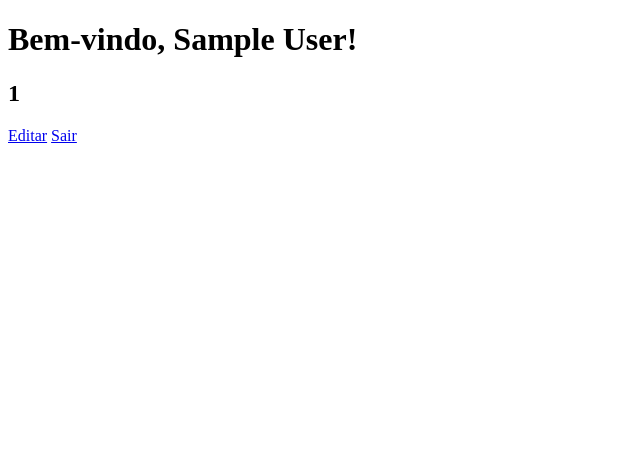
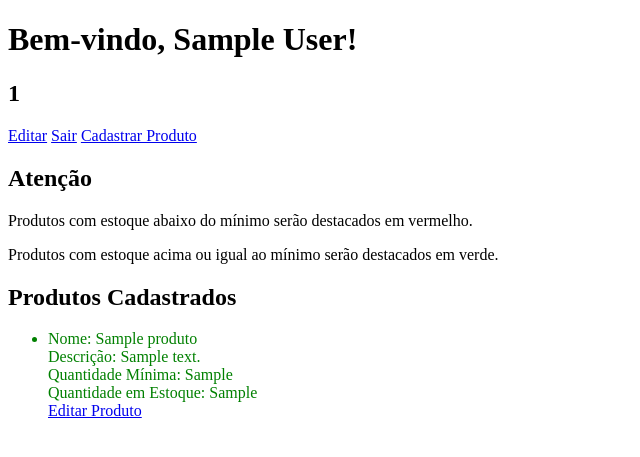
Before and after one commit to anonimatogb/Ferramentas, a PHP site: page /inicio.php in a window 1280 px wide. Shown: the top 457 px of the page, without its empty margins (0-640 px from the left). Run offline with PHP 8.4, Linux system fonts and the light colour scheme; the visitor is signed in with stand-in values (Sample User, id 1); tables that the repository leaves empty or names only in its code hold one stand-in row (values such as "Sample post").

Commit message:
produtos

```diff
--- /dev/null
+++ b/Controller/ProdutoController.php
@@ -0,0 +1,32 @@
+<?php
+require_once '../Model/ProdutoModel.php';
+
+class ProdutoController {
+    private $produtoModel;
+
+    public function __construct($pdo) {
+        $this->produtoModel = new ProdutosModel($pdo);
+    }
+
+    public function cadastrarProduto($nome, $descricao,$minimo,$estoque) {
+        return $this->produtoModel->cadastrarProduto($nome, $descricao,$minimo,$estoque);
+    }
+
+    public function listarProdutos() {
+        return $this->produtoModel->listarProdutos();
+    }
+
+    public function editarProduto($id, $nome, $descricao, $minimo, $estoque) {
+        return $this->produtoModel->editarProduto($id, $nome, $descricao, $minimo, $estoque);
+    }
+
+
+
+
+
+
+
+
+}
+
+?>
--- /dev/null
+++ b/Model/ProdutoModel.php
@@ -0,0 +1,60 @@
+<?php
+include_once '../Db/database.php';
+
+class ProdutosModel
+{
+
+    private $pdo;
+
+    public function __construct($pdo)
+    {
+        $this->pdo = $pdo;
+    }
+
+    public function cadastrarProduto($nome, $descricao, $minimo, $estoque)
+    {
+        try {
+            $stmt = $this->pdo->prepare("INSERT INTO produtos (nome, descricao, minimo, estoque) VALUES (:nome, :descricao, :minimo, :estoque)");
+            $stmt->bindParam(':nome', $nome);
+            $stmt->bindParam(':descricao', $descricao);
+            $stmt->bindParam(':minimo', $minimo);
+            $stmt->bindParam(':estoque', $estoque);
+            return $stmt->execute();
+        } catch (PDOException $e) {
+            echo "Erro ao cadastrar produto: " . $e->getMessage();
+            return false;
+        }
+    }
+
+    public function listarProdutos()
+    {
+        try {
+            $stmt = $this->pdo->prepare("SELECT * FROM produtos");
+            $stmt->execute();
+            return $stmt->fetchAll(PDO::FETCH_ASSOC);
+        } catch (PDOException $e) {
+            echo "Erro ao listar produtos: " . $e->getMessage();
+            return false;
+        }
+    }
+
+
+
+    public function editarProduto($id, $nome, $descricao, $minimo, $estoque)
+    {
+        try {
+            $stmt = $this->pdo->prepare("UPDATE produtos SET nome = COALESCE(:nome, nome), descricao = COALESCE(:descricao, descricao), minimo = COALESCE(:minimo, minimo), estoque = COALESCE(:estoque, estoque) WHERE id = :id");
+
+            $stmt->bindValue(':nome', $nome);
+            $stmt->bindValue(':descricao', $descricao);
+            $stmt->bindValue(':minimo', $minimo);
+            $stmt->bindValue(':estoque', $estoque);
+            $stmt->bindValue(':id', $id);
+
+            return $stmt->execute();
+        } catch (PDOException $e) {
+            echo "Erro ao editar produto: " . $e->getMessage();
+            return false;
+        }
+    }
+}
--- a/View/inicio.php
+++ b/View/inicio.php
@@ -1,6 +1,17 @@
 <?php
 session_start();
+    include_once '../Controller/ProdutoController.php';
+    include_once '../Db/database.php';
 
+
+if(empty($_SESSION['id_usuario'])){
+    echo "<script>window.alert('Você precisa estar logado para acessar esta página.');</script>";
+    echo "<script>window.location.href='login.php';</script>";
+    exit();
+}
+
+    $produtoController = new ProdutoController($pdo);
+    $produtos = $produtoController->listarProdutos();
 
 ?>
 
@@ -17,6 +28,56 @@ session_start();
     <h2><?php echo $_SESSION['id_usuario']; ?></h2>
     <a href="editarusuario.php">Editar</a>
     <a href="sair.php">Sair</a>
+    <a href="cadastroproduto.php">Cadastrar Produto</a>
 </header>
+<div class="aleta">
+    <h2>Atenção</h2>
+    <p>Produtos com estoque abaixo do mínimo serão destacados em vermelho.</p>
+    <p>Produtos com estoque acima ou igual ao mínimo serão destacados em verde.</p>
+    <?php
+    foreach ($produtos as $produto) {
+        if($produto['estoque'] < $produto['minimo']){
+            echo "<h3 style='color: red;'>Produto: " . htmlspecialchars($produto['nome']) . " está abaixo do estoque mínimo!<h3/><a href='editarproduto.php?id=" . $produto['id'] . "'>Editar Produto</a><br>";
+
+        }
+    }
+
+    ?>
+
+</div>
+<div class="content">
+    <h2>Produtos Cadastrados</h2>
+    <?php
+
+    if (!empty($produtos)) {
+        echo "<ul>";
+        foreach ($produtos as $produto) {
+            if($produto['estoque'] < $produto['minimo']){
+                echo "<li style='color: red;'>";
+                echo "<strong>Atenção: Estoque abaixo do mínimo!</strong><br>";
+            } else {
+                echo "<li style='color: green;'>";
+            }
+            echo "Nome: " . htmlspecialchars($produto['nome']) . "<br>";
+            echo "Descrição: " . htmlspecialchars($produto['descricao']) . "<br>";
+            echo "Quantidade Mínima: " . htmlspecialchars($produto['minimo']) . "<br>";
+            echo "Quantidade em Estoque: " . htmlspecialchars($produto['estoque']) . "<br>";
+            echo "<a href='editarproduto.php?id=" . $produto['id'] . "'>Editar Produto</a><br>";
+            echo "</li><br>";
+        }
+        echo "</ul>";
+    } else {
+        echo "<p>Nenhum produto cadastrado.</p>";
+    }
+    ?>
+
+
+
+
+
+</div>
+
+
+
 </body>
 </html>
--- a/View/sair.php
+++ b/View/sair.php
@@ -1,6 +1,12 @@
 <?php
 
 session_start();
+if(empty($_SESSION['id_usuario'])){
+    echo "<script>window.alert('Você precisa estar logado para acessar esta página.');</script>";
+    echo "<script>window.location.href='login.php';</script>";
+    exit();
+}
+
 session_destroy();
 
 echo "<script>window.alert('Logout realizado com sucesso!');</script>";
```
Also changed, not shown: View/cadastroproduto.php (added, +57 -0 lines), View/editarproduto.php (added, +80 -0 lines), View/editarusuario.php (+5 -3 lines).
